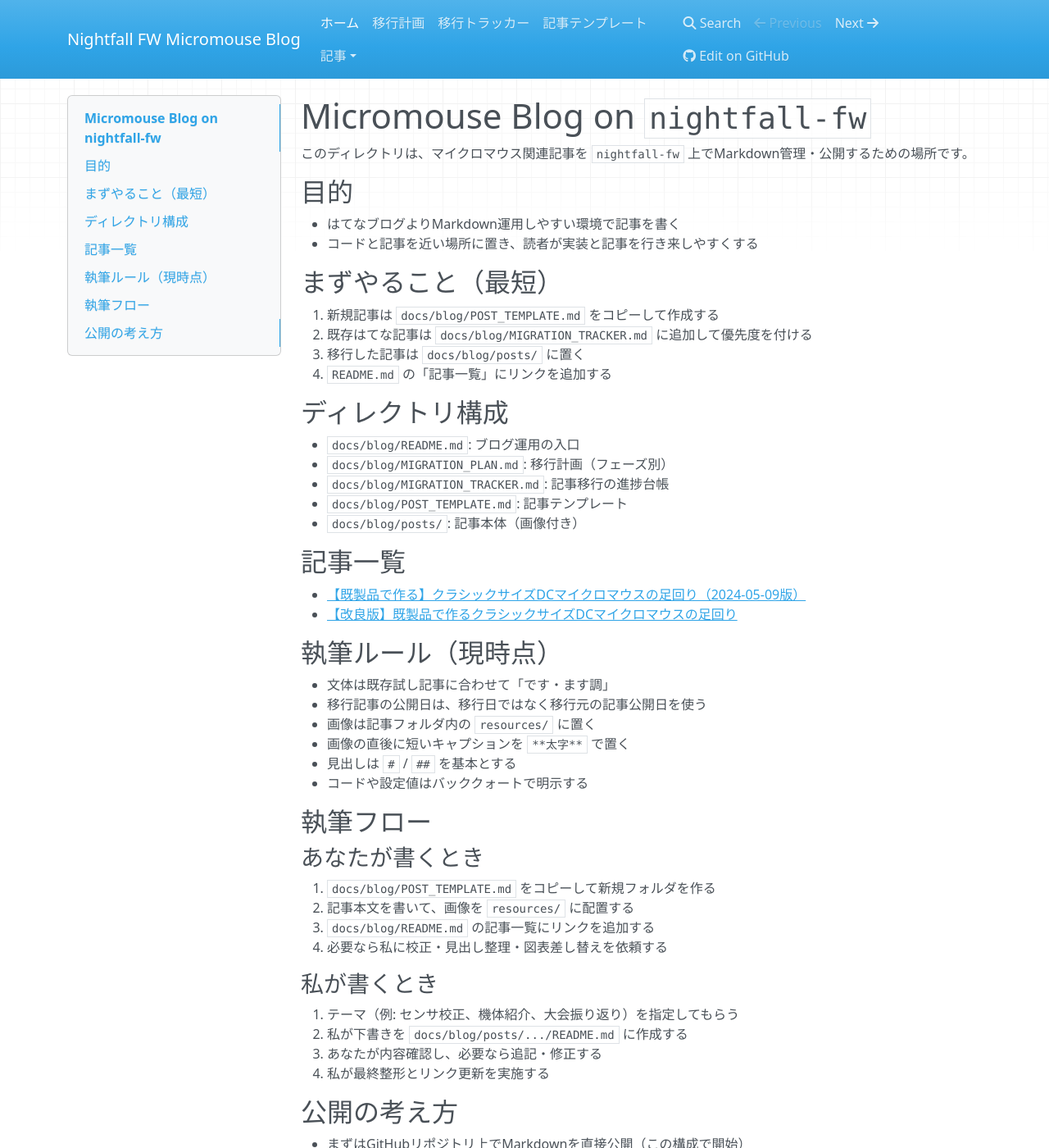
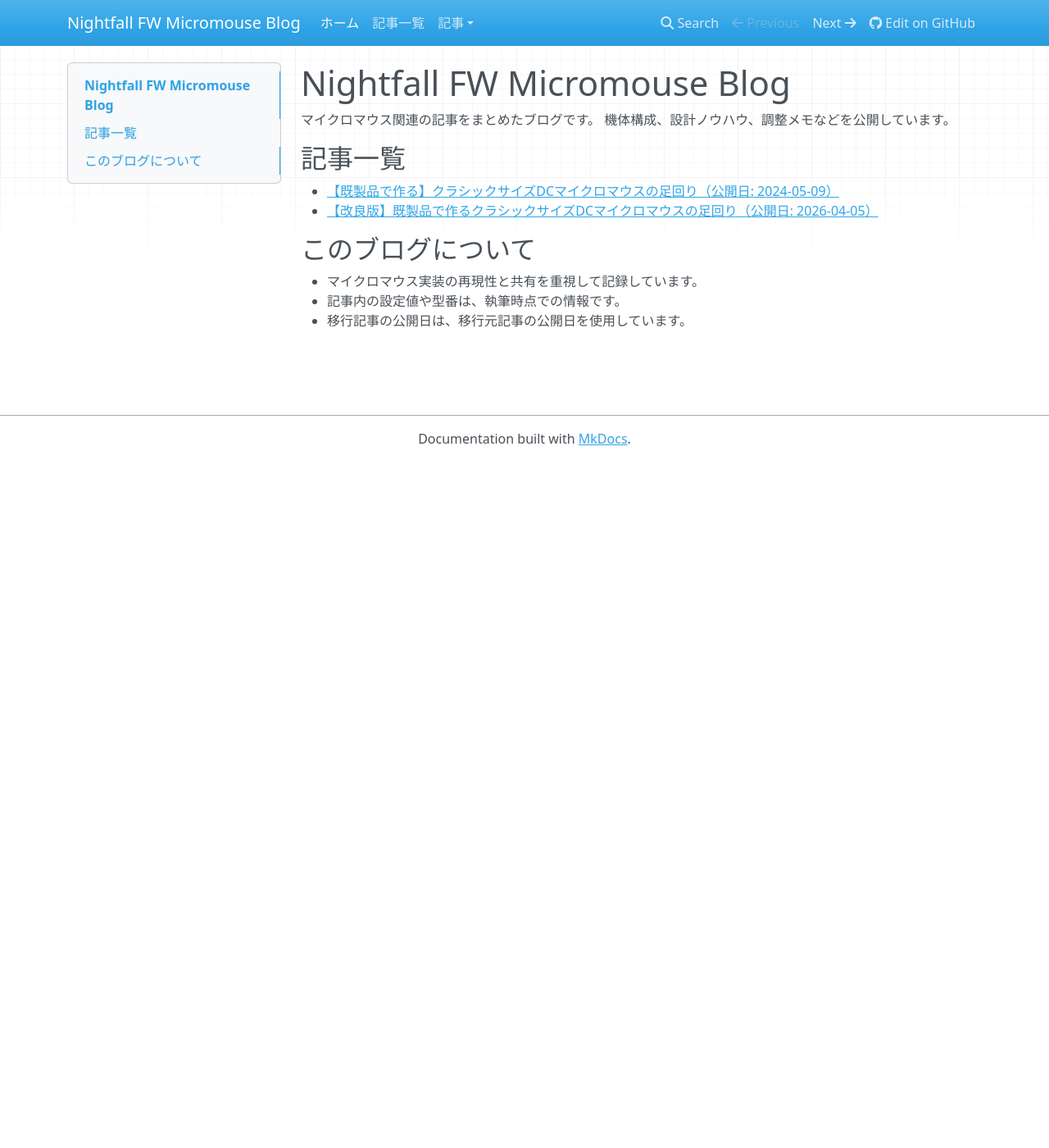
Before and after one commit to xfa273/nightfall-fw, an MkDocs documentation site: the page built from docs/blog/README.md, in a window 1280 px wide and 1400 px high. Shown: the whole window at 82% size. Built offline with MkDocs 1.6.1, drawn with Linux system fonts in a browser that asks for light colours; nearby versions of some CDN libraries; some of the changed text lies outside the part shown.

Commit message:
docs(blog): make pages top reader-focused and move ops docs

```diff
--- /dev/null
+++ b/.windsurf/workflows/write-micromouse-blog-post.md
@@ -0,0 +1,11 @@
+---
+description: 新規マイクロマウス記事をMarkdownで作成する
+---
+
+1. テーマと想定読者を決める（例: 初心者向け、調整ログ、機体紹介）。
+2. `docs/blog_admin/POST_TEMPLATE.md` を元に `docs/blog/posts/YYYY-MM-DD_slug/README.md` を作る。
+3. 画像を `resources/` に配置し、本文に差し込む。
+4. 関連するコードや資料へのリンクを追加する。
+5. `docs/blog/README.md` の記事一覧へリンクを追加する。
+6. 公開前チェック（誤記、画像リンク、見出し階層）を行う。
+7. 記事執筆が重い場合は `delegate-heavy-task` でCodexへ委譲する。
--- a/docs/blog/README.md
+++ b/docs/blog/README.md
@@ -1,58 +1,15 @@
-# Micromouse Blog on `nightfall-fw`
+# Nightfall FW Micromouse Blog
 
-このディレクトリは、マイクロマウス関連記事を `nightfall-fw` 上でMarkdown管理・公開するための場所です。
-
-## 目的
-
-- はてなブログよりMarkdown運用しやすい環境で記事を書く
-- コードと記事を近い場所に置き、読者が実装と記事を行き来しやすくする
-
-## まずやること（最短）
-
-1. 新規記事は `docs/blog/POST_TEMPLATE.md` をコピーして作成する
-2. 既存はてな記事は `docs/blog/MIGRATION_TRACKER.md` に追加して優先度を付ける
-3. 移行した記事は `docs/blog/posts/` に置く
-4. `README.md` の「記事一覧」にリンクを追加する
-
-## ディレクトリ構成
-
-- `docs/blog/README.md`: ブログ運用の入口
-- `docs/blog/MIGRATION_PLAN.md`: 移行計画（フェーズ別）
-- `docs/blog/MIGRATION_TRACKER.md`: 記事移行の進捗台帳
-- `docs/blog/POST_TEMPLATE.md`: 記事テンプレート
-- `docs/blog/posts/`: 記事本体（画像付き）
+マイクロマウス関連の記事をまとめたブログです。
+機体構成、設計ノウハウ、調整メモなどを公開しています。
 
 ## 記事一覧
 
-- [【既製品で作る】クラシックサイズDCマイクロマウスの足回り（2024-05-09版）](./posts/2024-05-09_classic-dc-footwork/README.md)
-- [【改良版】既製品で作るクラシックサイズDCマイクロマウスの足回り](./posts/2026-04-05_classic-dc-footwork-improved/README.md)
+- [【既製品で作る】クラシックサイズDCマイクロマウスの足回り（公開日: 2024-05-09）](./posts/2024-05-09_classic-dc-footwork/README.md)
+- [【改良版】既製品で作るクラシックサイズDCマイクロマウスの足回り（公開日: 2026-04-05）](./posts/2026-04-05_classic-dc-footwork-improved/README.md)
 
-## 執筆ルール（現時点）
+## このブログについて
 
-- 文体は既存試し記事に合わせて「です・ます調」
-- 移行記事の公開日は、移行日ではなく移行元の記事公開日を使う
-- 画像は記事フォルダ内の `resources/` に置く
-- 画像の直後に短いキャプションを `**太字**` で置く
-- 見出しは `#` / `##` を基本とする
-- コードや設定値はバッククォートで明示する
-
-## 執筆フロー
-
-### あなたが書くとき
-
-1. `docs/blog/POST_TEMPLATE.md` をコピーして新規フォルダを作る
-2. 記事本文を書いて、画像を `resources/` に配置する
-3. `docs/blog/README.md` の記事一覧にリンクを追加する
-4. 必要なら私に校正・見出し整理・図表差し替えを依頼する
-
-### 私が書くとき
-
-1. テーマ（例: センサ校正、機体紹介、大会振り返り）を指定してもらう
-2. 私が下書きを `docs/blog/posts/.../README.md` に作成する
-3. あなたが内容確認し、必要なら追記・修正する
-4. 私が最終整形とリンク更新を実施する
-
-## 公開の考え方
-
-- まずはGitHubリポジトリ上でMarkdownを直接公開（この構成で開始）
-- 将来必要ならGitHub Pages化して、同じ `docs/blog/posts/` を公開元にする
+- マイクロマウス実装の再現性と共有を重視して記録しています。
+- 記事内の設定値や型番は、執筆時点での情報です。
+- 移行記事の公開日は、移行元記事の公開日を使用しています。
--- a/mkdocs.yml
+++ b/mkdocs.yml
@@ -20,9 +20,7 @@ markdown_extensions:
 
 nav:
   - ホーム: README.md
-  - 移行計画: MIGRATION_PLAN.md
-  - 移行トラッカー: MIGRATION_TRACKER.md
-  - 記事テンプレート: POST_TEMPLATE.md
+  - 記事一覧: posts/index.md
   - 記事:
       - 既製品で作るクラシックサイズDCマイクロマウスの足回り（2024-05-09）: posts/2024-05-09_classic-dc-footwork/README.md
       - 改良版 既製品で作るクラシックサイズDCマイクロマウスの足回り（2026-04-05）: posts/2026-04-05_classic-dc-footwork-improved/README.md
```
Also changed, not shown: .windsurf/workflows/migrate-micromouse-blog-post.md (added, +12 -0 lines), docs/blog/posts/index.md (added, +6 -0 lines), docs/blog_admin/MIGRATION_PLAN.md (renamed from docs/blog/MIGRATION_PLAN.md), docs/blog_admin/MIGRATION_TRACKER.md (renamed from docs/blog/MIGRATION_TRACKER.md), docs/blog_admin/POST_TEMPLATE.md (renamed from docs/blog/POST_TEMPLATE.md).
